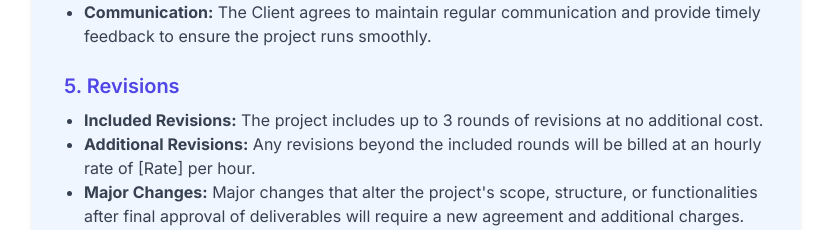
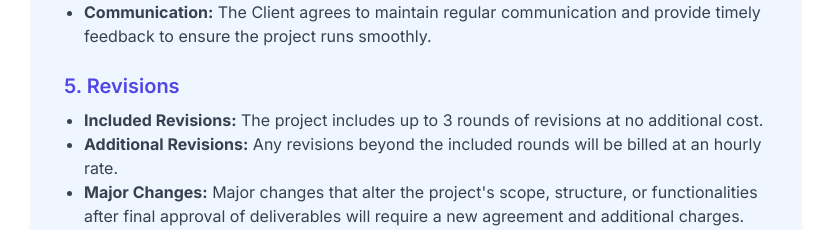
Before and after one commit to HyperDigital-in/hyperdigital.in, a Next.js app: page /terms in a window 1280 px wide. Shown: the part 1080-1310 px from the top of the page, without its empty margins (224-1055 px from the left). Built offline with nearby package versions, Linux system fonts and the light colour scheme.

Commit message:
fix: terms

```diff
--- a/src/app/terms/page.tsx
+++ b/src/app/terms/page.tsx
@@ -68,7 +68,7 @@ export default function TermsAndConditions() {
               <p>
                 <ul className="list-disc pl-5">
                   <li><strong>Included Revisions:</strong> The project includes up to 3 rounds of revisions at no additional cost.</li>
-                  <li><strong>Additional Revisions:</strong> Any revisions beyond the included rounds will be billed at an hourly rate of [Rate] per hour.</li>
+                  <li><strong>Additional Revisions:</strong> Any revisions beyond the included rounds will be billed at an hourly rate.</li>
                   <li><strong>Major Changes:</strong> Major changes that alter the project&apos;s scope, structure, or functionalities after final approval of deliverables will require a new agreement and additional charges.</li>
                 </ul>
               </p>
```
